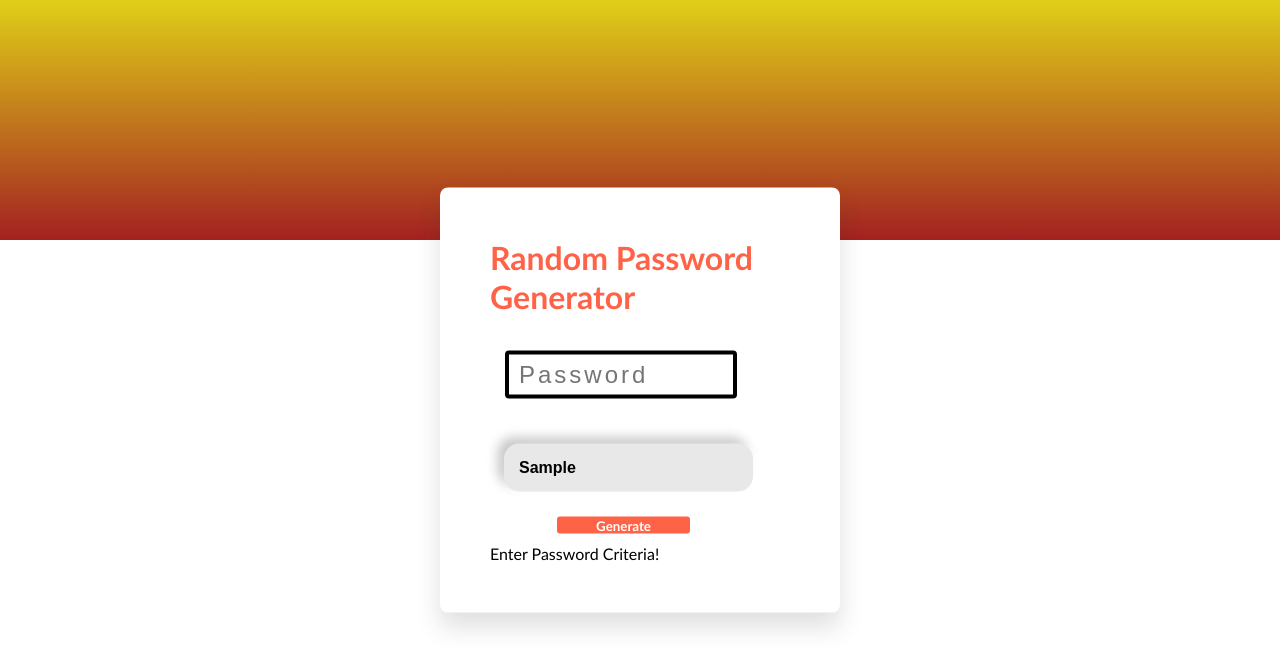
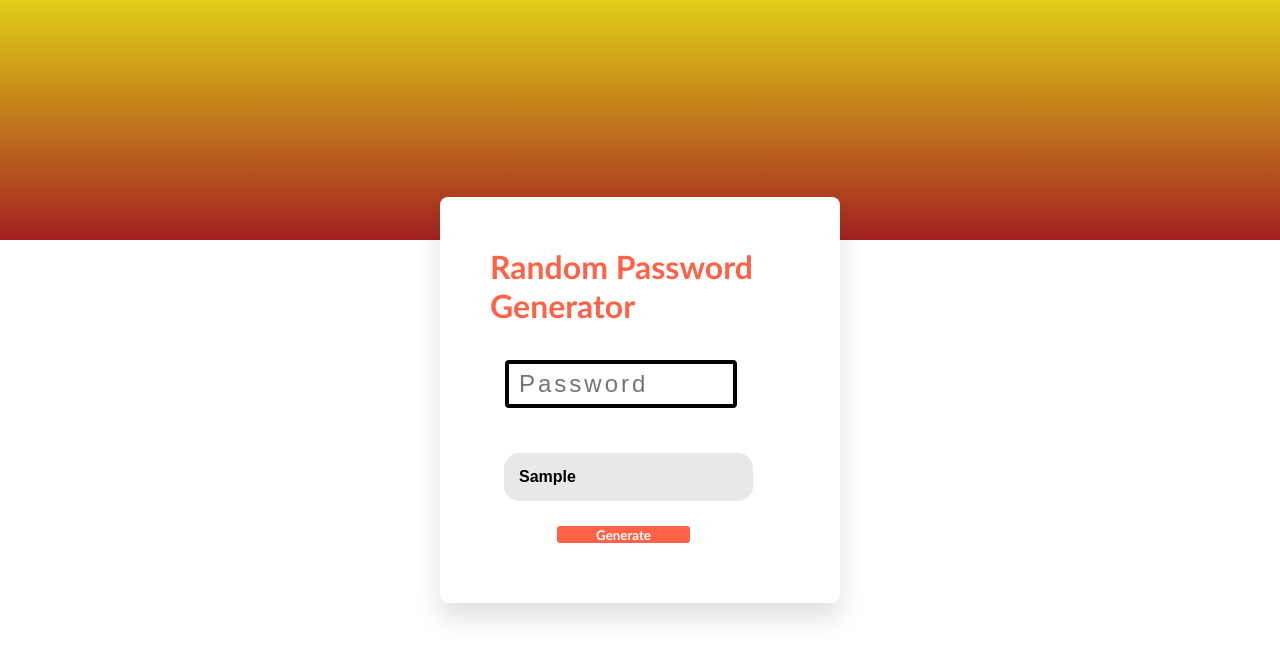
Before and after one commit to mekams/generate-password, a plain HTML site: page index.html in a window 1280 px wide. Both pictures are taken after typing "Sample" into the empty fields and a click on the button "Generate". Drawn offline with Linux system fonts and the light colour scheme.

Commit message:
bugs fixed

```diff
--- a/index.css
+++ b/index.css
@@ -51,7 +51,7 @@ body{
         cursor: not-allowed;
 }
 
-.submit{
+#submit{
     color: white;
     background: tomato;
     width: 133px;
@@ -66,7 +66,7 @@ body{
     font-weight: bold;
     font-family: 'Gill Sans', 'Gill Sans MT', Calibri, 'Trebuchet MS', sans-serif;
 }
-.submit:hover{
+#submit:hover{
     background-color: rgb(24, 65, 12);
 }
 
@@ -75,12 +75,8 @@ body{
  border-radius: 15px;
  padding: 15px;
  background-color: #e8e8e8;
- -webkit-box-shadow: 6px 6px 12px #ffffff,
-             -6px -6px 12px #c5c5c5;
-         box-shadow: 6px 6px 12px #ffffff,
-             -6px -6px 12px #c5c5c5;
  font-size: medium;
- font-weight: bold;
+ font-weight: 700;
  max-width: 110%;
-  margin: 20px -1px;
+margin: 20px -1px;
 }
--- a/index.html
+++ b/index.html
@@ -14,7 +14,7 @@
                 <input type="text" name="text" id="text" placeholder="Password" readonly>
                 <i class="far fa-clone"></i>
                   <input type="text" name="text" class="input" placeholder="Strong| Funny| Super| Easy">
-                  <input type="button" value="Generate" class="submit">
+                  <input type="button" value="Generate" id="submit">
 
             </form>
         </div>
--- a/index.js
+++ b/index.js
@@ -46,13 +46,13 @@ class rootPass {                                //class created
 }
 
 
-document.querySelector('.submit').addEventListener("click", () => {
-// document.getElementsByClassName("submit").addEventListener("click",()=>{
+document.querySelector('#submit').addEventListener("click", () => {
+// document.getElementById("submit").addEventListener("click",()=>{
 let generatepwd = new rootPass()
 let fetchInput = document.querySelector('.input').value
 let input=fetchInput.toLowerCase()
 
-  if (input !== ("funny"||"strong"||"super"||"easy")) {
+  if(input===""){
         let copiedtext = document.querySelector('.copied-text')
         copiedtext.style.display = "block"
         let ctext = document.querySelector('.copy-text')
@@ -62,7 +62,7 @@ document.querySelector('.submit').addEventListener("click", () => {
         copytext.style.display = "none"
             }, 3000);
         }
-  else {
+  else{
     if (input == "easy") {
       generatepwd.generateEasy()
     }
@@ -75,5 +75,8 @@ document.querySelector('.submit').addEventListener("click", () => {
     else if (input == "super") {
       generatepwd.generateSuper()
     }
+    else{
+
+    }
   }
 })
```
Lines whose indentation alone changed are shown as unchanged.
